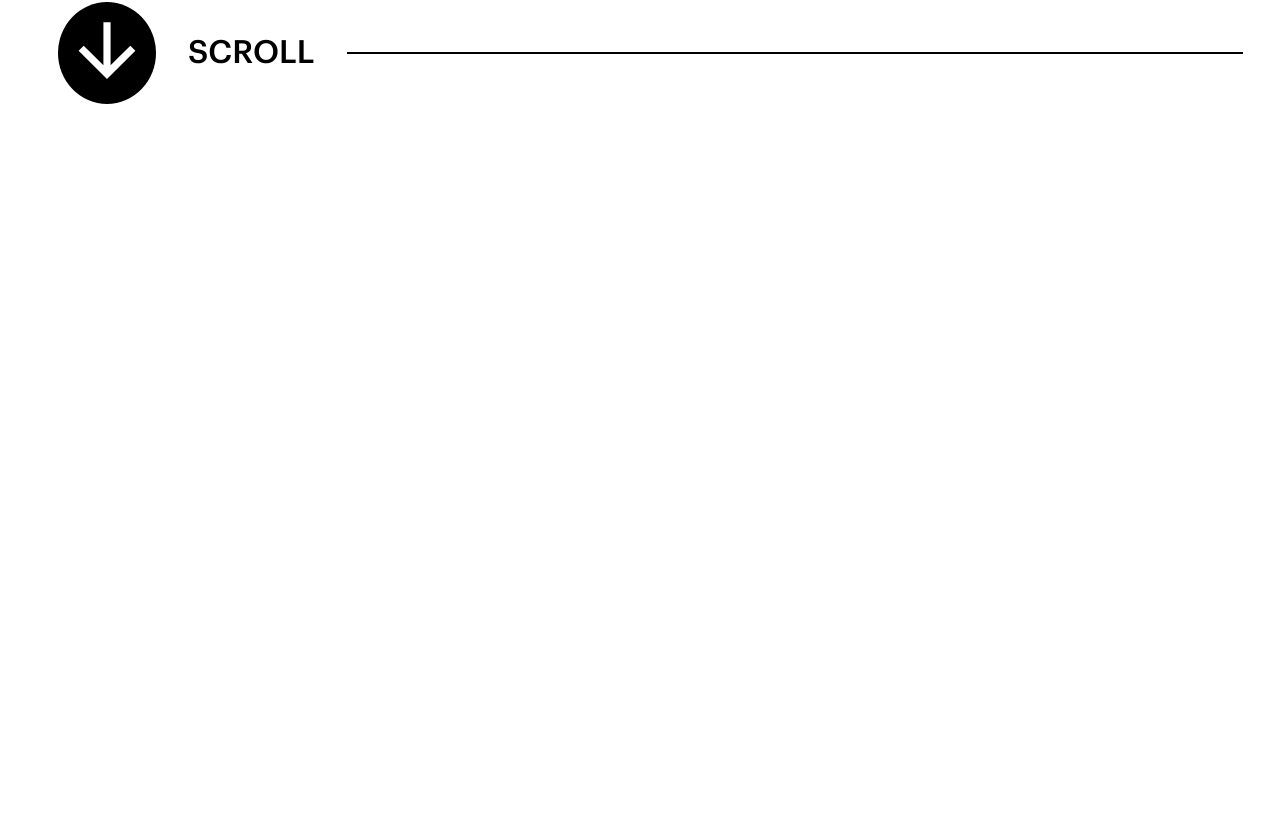
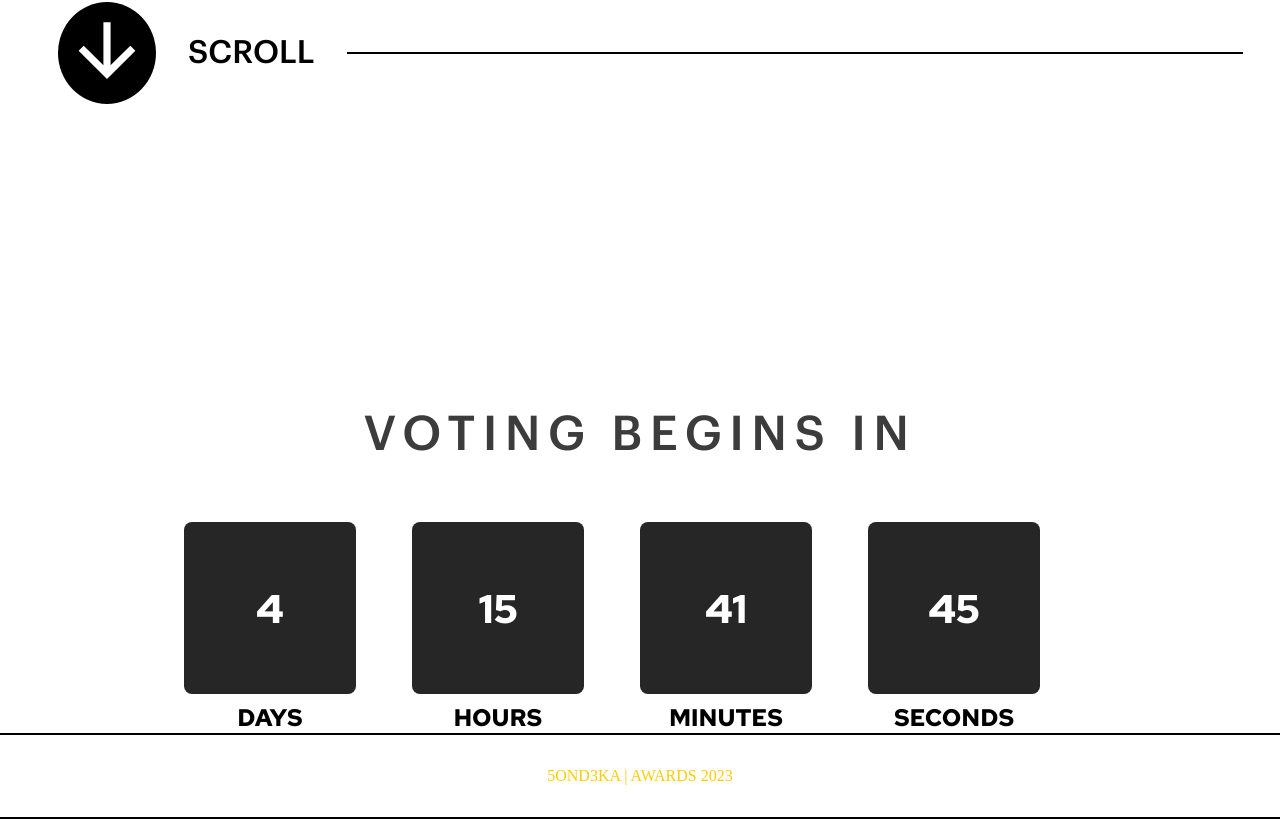
Before and after one commit to zidanegimiga/sondeka-voting, a Next.js app in the folder client/: page / in a window 1280 px wide. Shown: the part 977-1796 px from the top of the page. Before the commit the page ends 1081 px from the top, so only its background shows below. Built offline with nearby package versions, Linux system fonts and the light colour scheme.

Commit message:
new changes

```diff
--- a/client/src/features/Home/Countdown/Countdown.module.scss
+++ b/client/src/features/Home/Countdown/Countdown.module.scss
@@ -12,7 +12,7 @@
 }
 
 .timeBox{
-    margin-right: 24px;
+    margin-right: 56px;
     display: flex;
     flex-direction: column;
     align-items: center;
@@ -30,11 +30,11 @@
     display: flex;
     justify-content: center;
     align-items: center;
-    height: 64px;
-    width: 64px;
+    height: 156px;
+    width: 156px;
     font-family: 'Red Hat Text';
     font-weight: 700;
-    font-size: 2rem;
+    font-size: 40px;
 
     @media (max-width: 426px) {
         height: 40px;
@@ -46,7 +46,9 @@
 .timeTitle{
     margin-top: 8px;
     font-family: 'Red Hat Text';
-    color: #fff;
+    color: black;
+    font-size: 24px;
+    font-weight: 600;
 
     @media (max-width: 426px) {
         font-size: .75rem;
--- a/client/src/pages/index.tsx
+++ b/client/src/pages/index.tsx
@@ -4,6 +4,7 @@ import Nav from "shared/Nav";
 import Hero from "features/Home/Hero";
 import Categories from "features/Home/Categories";
 import DownArrow from "features/svgIcons/downArrow";
+import Countdown from "features/Home/Countdown/Countdown";
 
 export default function Index({categories}) {
   return (
@@ -21,6 +22,13 @@ export default function Index({categories}) {
           <div className={styles.scrollText}>SCROLL</div>
           <div className={styles.divider}></div>
         </div>
+        <div className={styles.countdownContainer}>
+          <div className={styles.countdownContainerTitle}>VOTING BEGINS IN</div>
+          <Countdown/>
+        </div>
+        <div className={styles.subLogo}>
+          <div className={styles.sondekaTitle}> 5OND3KA <span>| AWARDS 2023</span></div>
+        </div>
         {/* <Categories /> */}
 
       </div>
--- a/client/src/styles/Home.module.scss
+++ b/client/src/styles/Home.module.scss
@@ -8,7 +8,7 @@
   align-items: center;
 }
 
-.scroller{
+.scroller {
   display: flex;
   justify-content: flex-start;
   align-items: center;
@@ -18,21 +18,56 @@
   padding-right: 80px;
 }
 
-.iconWrapper{
+.iconWrapper {
   background-color: black;
   border-radius: 50%;
   padding: 6px;
 }
 
-.scrollText{
+.scrollText {
   font-family: 'Graphik lcg';
   font-size: 32px;
   margin-left: 32px;
 }
 
-.divider{
+.divider {
   background-color: black;
   width: 70%;
   height: 2px;
   margin-left: 32px;
 }
+
+.countdownContainer {
+  margin-top: 300px;
+  width: 100%;
+  display: flex;
+  flex-direction: column;
+  justify-content: center;
+  align-items: center;
+
+}
+
+.countdownContainerTitle {
+  font-family: 'Graphik LCG';
+  font-style: normal;
+  font-weight: 600;
+  font-size: 48px;
+  line-height: 130%;
+  text-align: center;
+  letter-spacing: 0.15em;
+  color: #3C3C3C;
+}
+
+.subLogo{
+  width: 100%;
+  padding: 32px 0;
+  display: flex;
+  justify-content: center;
+  border-top: solid 2px black;
+  border-bottom: solid 2px black;
+}
+
+.sondekaTitle{
+  color: #FFCD00;
+  font-family: '';
+}
```
